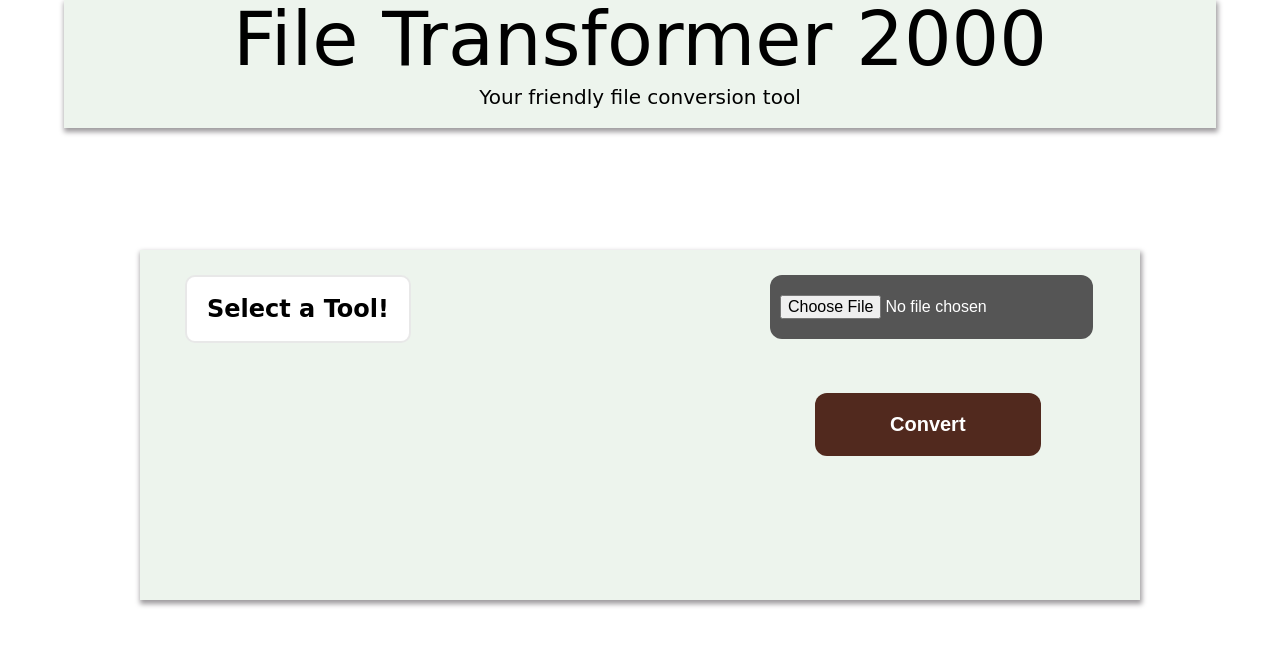
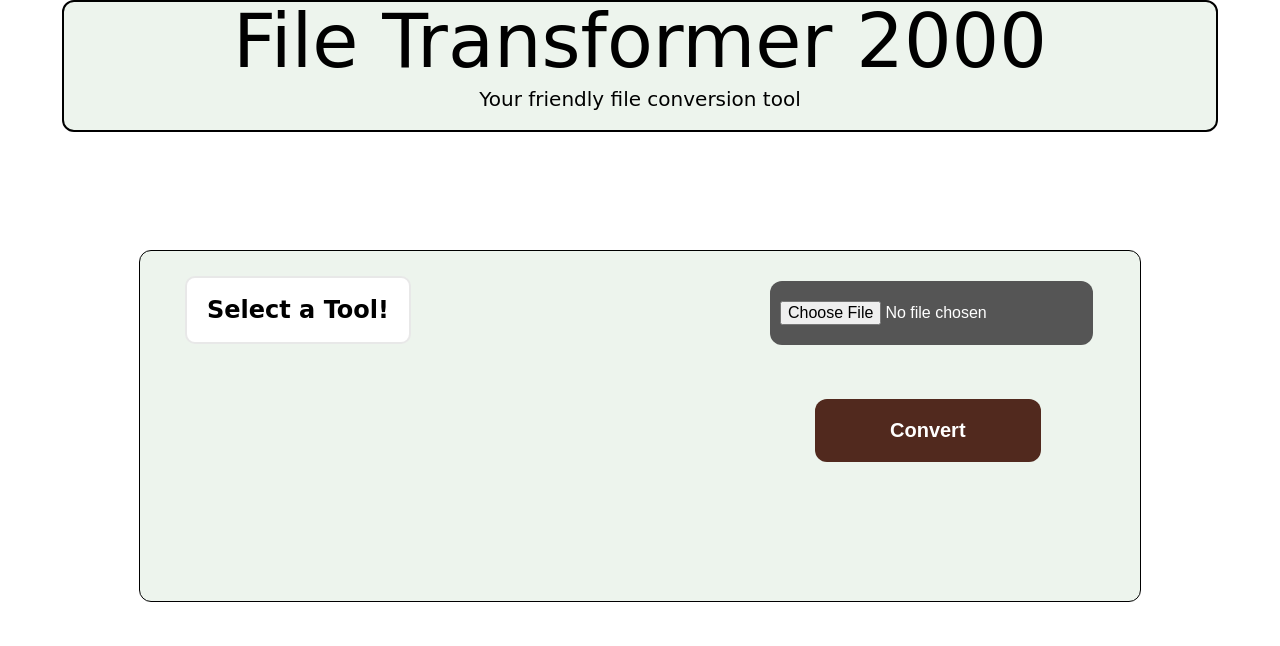
Before and after one commit to Bayernatoor/filetransfomer, a website built with webpack: page src/index.html in a window 1280 px wide. Built offline with nearby package versions, Linux system fonts and the light colour scheme.

Commit message:
update styles.css

```diff
--- a/src/styles.css
+++ b/src/styles.css
@@ -98,7 +98,8 @@
   margin: 0 auto;
   width: 90%;
   justify-content:space-around;
-  box-shadow: 1px 3px 5px 1px rgba(158,155,158,1);
+  border-radius: 12px;
+  border: 2px solid black;
   height: 128px;
 }
 
@@ -111,7 +112,8 @@
   right: 0;
   margin: 0 auto;
   margin-top: 150px;
-  box-shadow: 1px 3px 5px 1px rgba(158,155,158,1);
+  border-radius: 12px;
+  border: 1px solid black;
   height: 350px;
 }
 
```
